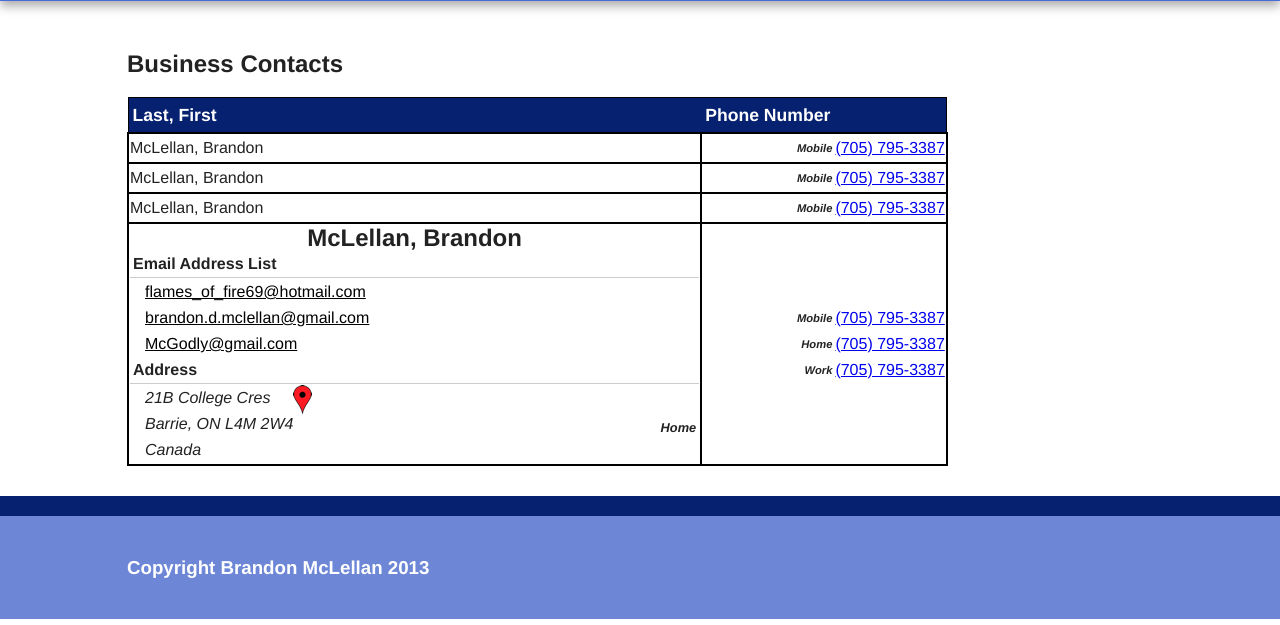
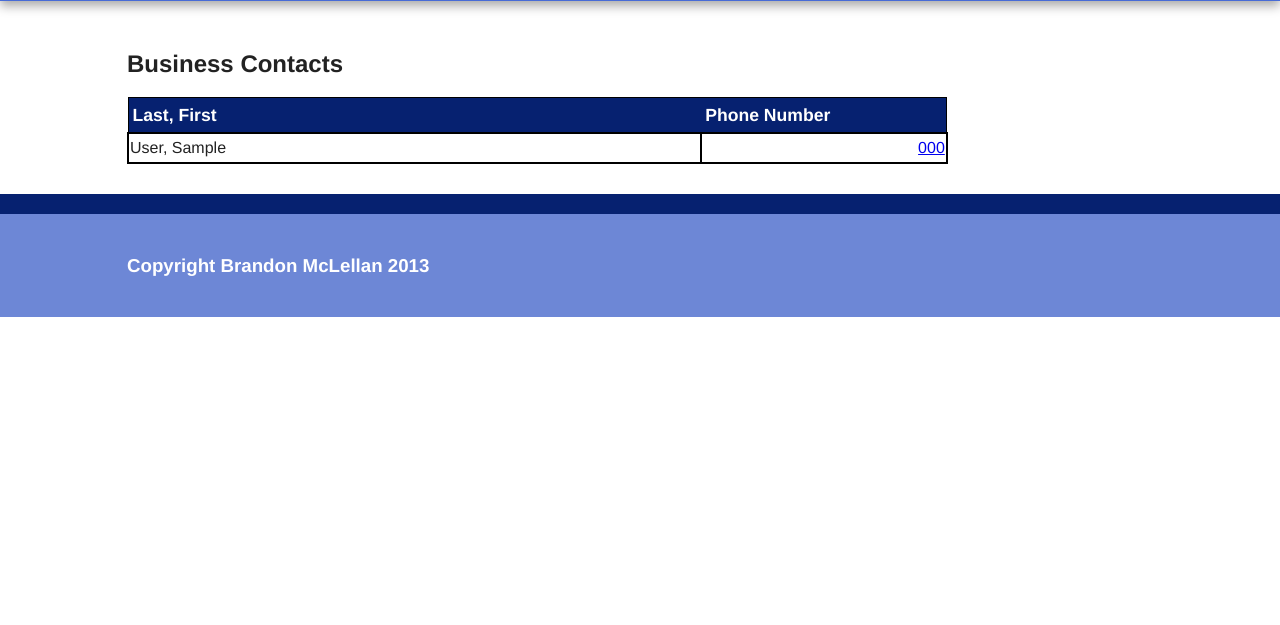
Before and after one commit to brandonmclellan/business, a PHP site: page /contacts.php in a window 1280 px wide. Shown: the part 175-800 px from the top of the page. Run offline with PHP 8.4, Linux system fonts and the light colour scheme; the visitor is signed in with stand-in values (Sample User, id 1); tables that the repository leaves empty or names only in its code hold one stand-in row (values such as "Sample post"); some libraries are stand-ins or nearby versions.

Commit message:
Completed Contact Page
Added function to pull contact information and scripted view page to
show contacts.

```diff
--- a/config.php
+++ b/config.php
@@ -3,4 +3,6 @@
 define("DSN", 		"mysql:dbname=contact_list;host=127.0.0.1");
 define("USER", 		"root");
 define("PASSWORD",	"");
+
+define("INCLUDED", true);
 ?>
--- a/contacts.php
+++ b/contacts.php
@@ -24,6 +24,5 @@
 		die;
 	}
 
-
 	include "includes/contact_view.php";
 ?>
--- a/css/main.css
+++ b/css/main.css
@@ -153,42 +153,42 @@ input {
 
 
 /* Contact name */
-#contact h2 {
+.contact h2 {
 	text-align:center;
 	font-weight: 1.2em;
 	margin: 0;
 }
 
 /* Sub-header(Email, Address) */
-#contact h3 {
+.contact h3 {
 	margin: 0 3px;
 	font-weight: bold;
 	font-size: 1em;
 }
 
-#contact hr {
+.contact hr {
 	margin: 0;
 }
 
 /* Email link */
-#contact a {
+.contact a {
 	margin-left: 15px;
 	color: #000000;
 	display: block;
 }
 
-#contact address {
+.contact address {
 	float: left;
 	margin-left: 15px;
 }
 
 /* Google Maps Link */
-#contact address a {
+.contact address a {
 	margin-left: 10px;
 	float: left;
 }
 
-#contact .type {
+.contact .type {
 	float: right;
 	font-style: italic;
 	font-size: 0.8em;
--- a/includes/contact_view.php
+++ b/includes/contact_view.php
@@ -1,3 +1,13 @@
+<?php
+	//Make sure the page was included and not run seperately.
+	if (!defined('INCLUDED')) {
+		header('Location: contacts.php');
+		die;
+	}
+
+	$contacts = get_contacts();
+?>
+
 <!DOCTYPE html>
 <!--[if lt IE 7]>      <html class="no-js lt-ie9 lt-ie8 lt-ie7"> <![endif]-->
 <!--[if IE 7]>         <html class="no-js lt-ie9 lt-ie8"> <![endif]-->
@@ -50,60 +60,63 @@
 						<th width="30%">Phone Number</th>
 					</thead>
 					<tbody>
-						<tr>
-							<td>McLellan, Brandon</td>
+						<?php foreach ($contacts as $contact): ?>
+
+						<tr class="contact_row">
 							<td>
-								<a id="phone_number" href="tel:7057953387">(705) 795-3387</a>
-								<div id="phone_type">Mobile</div>
-								</td>
-						</tr>
-						<tr>
-							<td>McLellan, Brandon</td>
-							<td>
-								<a id="phone_number" href="tel:7057953387">(705) 795-3387</a>
-								<div id="phone_type">Mobile</div>
-								</td>
-						</tr>
-						<tr>
-							<td>McLellan, Brandon</td>
-							<td>
-								<a id="phone_number" href="tel:7057953387">(705) 795-3387</a>
-								<div id="phone_type">Mobile</div>
-								</td>
-						</tr>
-						<tr>
-							<td>
-							<div id="contact">
-								<h2>McLellan, Brandon</h2>
+								<div class="name"><?=$contact['last_name'];?>, <?=$contact['first_name']?></div>
+								<div class="contact" style="display:none;">
+									<h2><?=$contact['last_name'];?>, <?=$contact['first_name']?></h2>
 									<h3>Email Address List</h3>
 									<hr>
-									<a href="mailto:flames_of_fire69@hotmail.com">flames_of_fire69@hotmail.com</a>
-									<a href="mailto:brandon.d.mclellan@gmail.com">brandon.d.mclellan@gmail.com</a>
-									<a href="mailto:McGodly@gmail.com">McGodly@gmail.com</a>
+									<?php if (count($contact['email']) == 0): ?>
+									<div class="empty">No email available.</div>
+									<?php endif; ?>
+										<?php foreach($contact['email'] as $email): ?>
+										<a href="mailto:<?=$email['email']?>"><?=$email['email']?></a>
+										<?php endforeach; ?>
 									<h3>Address</h3>
 									<hr>
+									<?php if (count($contact['address']) == 0): ?>
+									<div class="empty">No address available.</div>
+									<?php endif; ?>
+									<?php foreach($contact['address'] as $address): ?>
 									<address>
-										21B College Cres<br />
-										Barrie, ON L4M 2W4<br />
-										Canada
+										<?=$address['address']?><br />
+										<?=$address['city']?>, <?=$address['province']?> <?=$address['postal_code']?><br />
+										<?=$address['country']?>
 									</address>
-									<a href="https://maps.google.ca/maps?q=21B College Cres Barrie, ON L4M 2W4 Canada"><img alt="Google Maps" src="images/map.png" /></a>
-									<div class="type">Home</div>
+									<a href="https://maps.google.ca/maps?q=<?=$address['address']?> <?=$address['city']?> <?=$address['province']?> <?=$address['country']?>"><img alt="Google Maps" src="images/map.png" /></a>
+									<div class="type"><?=$address['type']?></div>
+									<?php endforeach; ?>
 								</div>
 							</td>
 							<td>
-									<a id="phone_number" href="tel:7057953387">(705) 795-3387</a>
-									<div id="phone_type">Mobile</div>
-									<a id="phone_number" href="tel:7057953387">(705) 795-3387</a>
-									<div id="phone_type">Home</div>
-									<a id="phone_number" href="tel:7057953387">(705) 795-3387</a>
-									<div id="phone_type">Work</div>
+									<?php if (count($contact['phone']) == 0): ?>
+										--
+									<?php else:
+										$main = array_pop($contact['phone']);
+									?>
+										<a id="phone_number" href="tel:<?=$main['number']?>"><?=$main['number']?></a>
+										<div id="phone_type"><?=$main['type']?></div>
+									<?php endif; ?>
+									<div class="extended_phone" style="display:none;">
+										<?php foreach($contact['phone'] as $phone): ?>
+										<a id="phone_number" href="tel:<?=$phone['number']?>"><?=$phone['number']?></a>
+										<div id="phone_type"><?=$phone['type']?></div>
+										<?php endforeach; ?>
+									</div>
 							</td>
 						</tr>
+						<?php endforeach; ?>
 					</tbody>
 				</table>
             </div> <!-- #main -->
         </div> <!-- #main-container -->
+
+		<script src="//ajax.googleapis.com/ajax/libs/jquery/1.9.0/jquery.min.js"></script>
+        <script>window.jQuery || document.write('<script src="js/vendor/jquery-1.9.0.min.js"><\/script>')</script>
+		<script src="js/contact_page.js"></script>
 
         <div class="footer-container">
             <footer class="wrapper">
--- a/includes/controller.php
+++ b/includes/controller.php
@@ -43,4 +43,63 @@
 		return true;
 	}
 
+	function get_contacts() {
+		global $db;
+
+		$contacts = array();
+
+		$sql = 'SELECT id, first_name, last_name FROM contacts WHERE user_id = ? ORDER BY last_name ASC';
+		$sth = $db->prepare($sql);
+		$sth->bindValue(1, $_SESSION['id']);
+		$sth->execute();
+
+		// Pre-prepare statements to select phone numbers, addresses and email.
+		$pth = $db->prepare('SELECT id, number, type FROM phone_numbers WHERE contact_id = ?');
+		$ath = $db->prepare('SELECT id, address, city, province, country, postal_code, type FROM address WHERE contact_id = ?');
+		$eth = $db->prepare('SELECT id, email FROM email_address WHERE contact_id = ?');
+
+		// Iterate every contact for the given user.
+		while($row = $sth->fetch(PDO::FETCH_ASSOC)) {
+			$contact = array(
+				'id'			=> $row['id'],
+				'last_name' 	=> $row['last_name'],
+				'first_name'	=> $row['first_name'],
+				'phone'			=> array(),
+				'address'		=> array(),
+				'email'			=> array()
+			);
+
+			// Pull current contacts phone numbers
+			$pth->bindValue(1, $contact['id']);
+			$pth->execute();
+
+			while ($row = $pth->fetch(PDO::FETCH_ASSOC)) {
+				$contact['phone'][] = $row;
+			}
+			$pth->closeCursor();
+
+			// Pull current contacts addresses
+			$ath->bindValue(1, $contact['id']);
+			$ath->execute();
+
+			while ($row = $ath->fetch(PDO::FETCH_ASSOC)) {
+				$contact['address'][] = $row;
+			}
+			$ath->closeCursor();
+
+			// Pull current email addresses
+			$eth->bindValue(1, $contact['id']);
+			$eth->execute();
+
+			while ($row = $eth->fetch(PDO::FETCH_ASSOC)) {
+				$contact['email'][] = $row;
+			}
+			$eth->closeCursor();
+
+			// Add contact to list to return.
+			$contacts[] = $contact;
+		}
+
+		return $contacts;
+	}
 ?>
--- /dev/null
+++ b/js/contact_page.js
@@ -0,0 +1,14 @@
+$('.contact_row').click(function(){
+	// Check if the contact is alraeady active, if so don't re-animate.
+	if (!$(this).find('.contact').is(':hidden'))
+		return true;
+
+	//Close all other contacts
+	$('.contact').hide();
+	$('.extended_phone').hide();
+	$('.name').show();
+
+	$(this).find('.name').hide();
+	$(this).find('.contact').css('opacity',0).show().animate({opacity:1});
+	$(this).find('.extended_phone').css('opacity',0).show().animate({opacity:1});
+});
```
Lines whose indentation alone changed are shown as unchanged.
